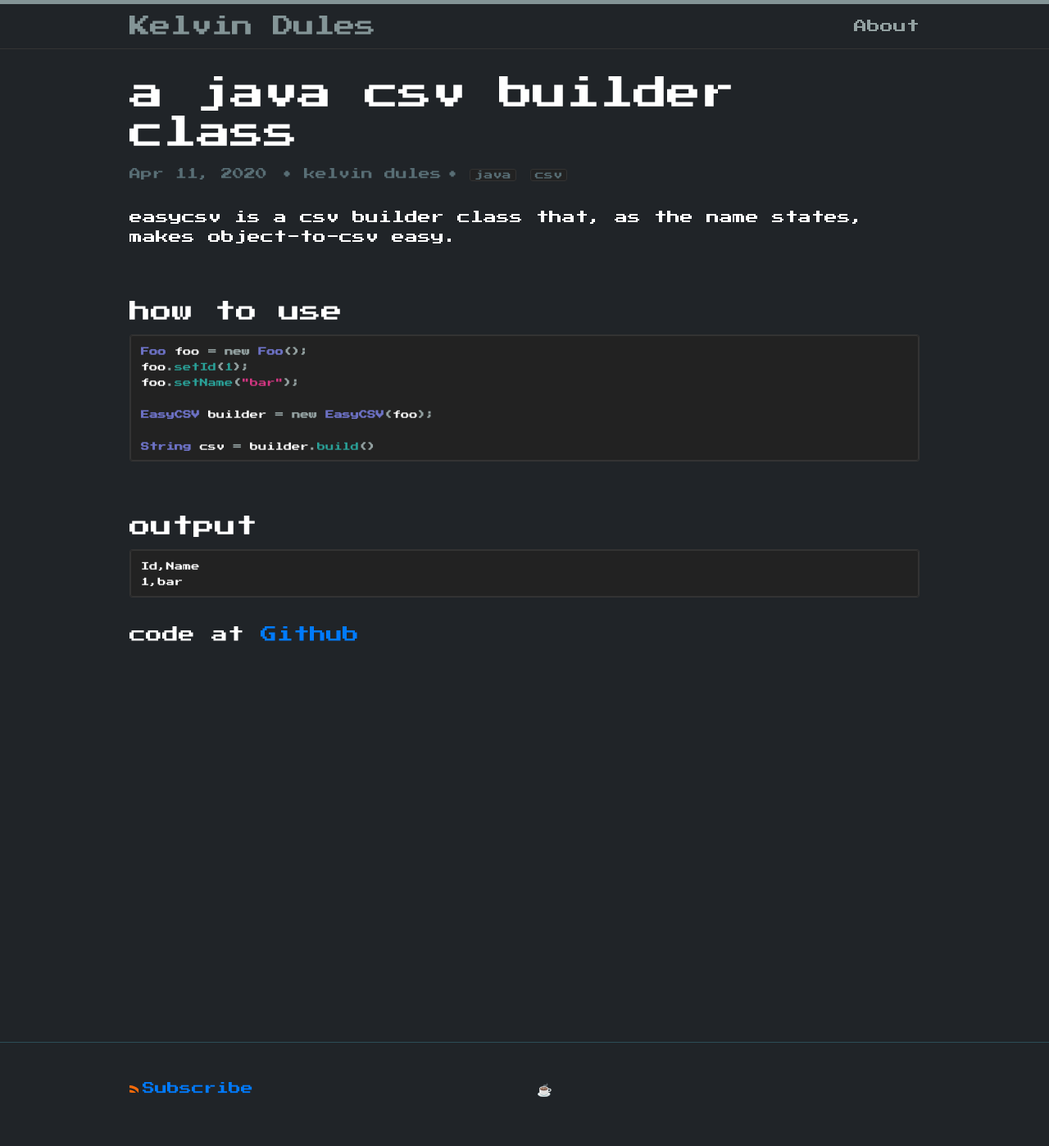
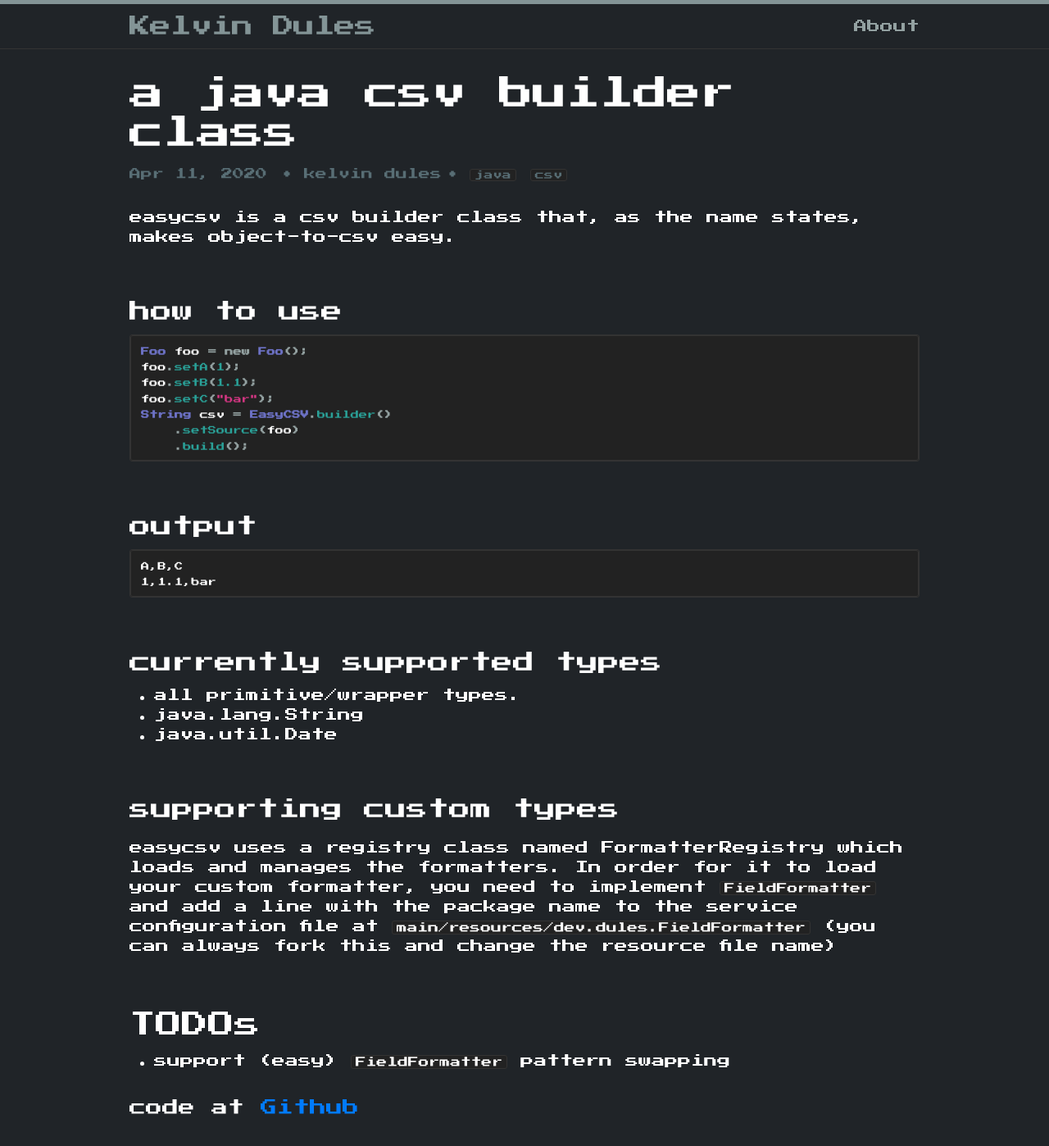
Before and after one commit to kelvindules/kelvindules.github.io, a Jekyll site: the page built from _posts/2020-04-10-easycsv.markdown, in a window 1280 px wide and 1400 px high. Shown: the whole window at 82% size. Built offline with Jekyll 4.4.1, drawn with Linux system fonts in a browser that asks for light colours.

Commit message:
adds better examples and explains custom type supporting

````diff
--- a/_posts/2020-04-10-easycsv.markdown
+++ b/_posts/2020-04-10-easycsv.markdown
@@ -12,19 +12,34 @@ easycsv is a csv builder class that, as the name states, makes object-to-csv eas
 
 ```java
 Foo foo = new Foo();
-foo.setId(1);
-foo.setName("bar");
-
-EasyCSV builder = new EasyCSV(foo);
-
-String csv = builder.build()
+foo.setA(1);
+foo.setB(1.1);
+foo.setC("bar");
+String csv = EasyCSV.builder()
+    .setSource(foo)
+    .build();
 ```
 
 ### output
 
 ```
-Id,Name
-1,bar
+A,B,C
+1,1.1,bar
 ```
 
+### currently supported types
+
+* all primitive/wrapper types.
+* java.lang.String
+* java.util.Date
+
+### supporting custom types
+
+easycsv uses a registry class named FormatterRegistry which loads and manages the formatters. In order for it to load your custom formatter,
+you need to implement `FieldFormatter` and add a line with the package name to the service configuration file at `main/resources/dev.dules.FieldFormatter` (you can always fork this and change the resource file name)
+
+## TODOs
+
+* support (easy) `FieldFormatter` pattern swapping
+
 #### code at [Github](https://github.com/kelvindules/easycsv.git)
````
